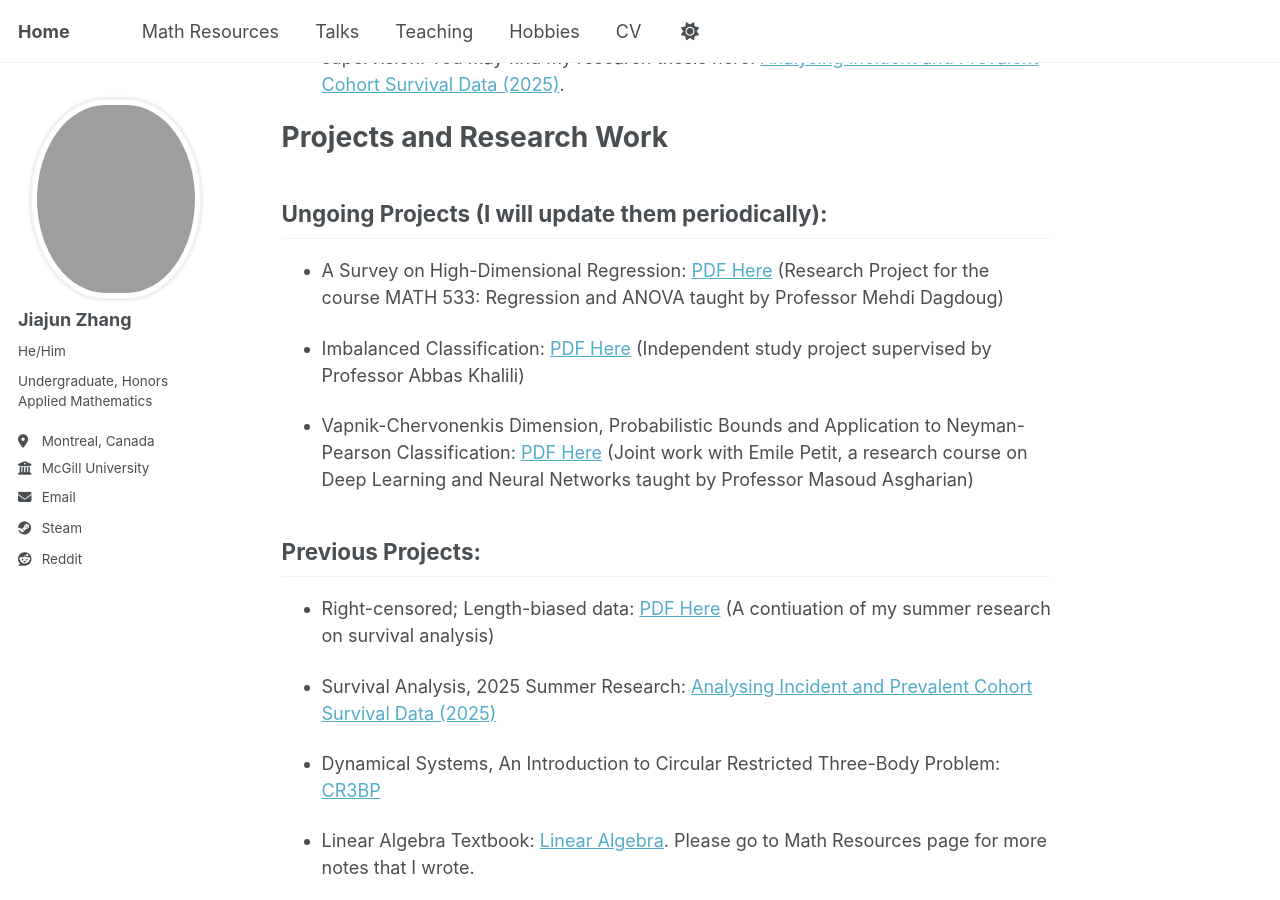
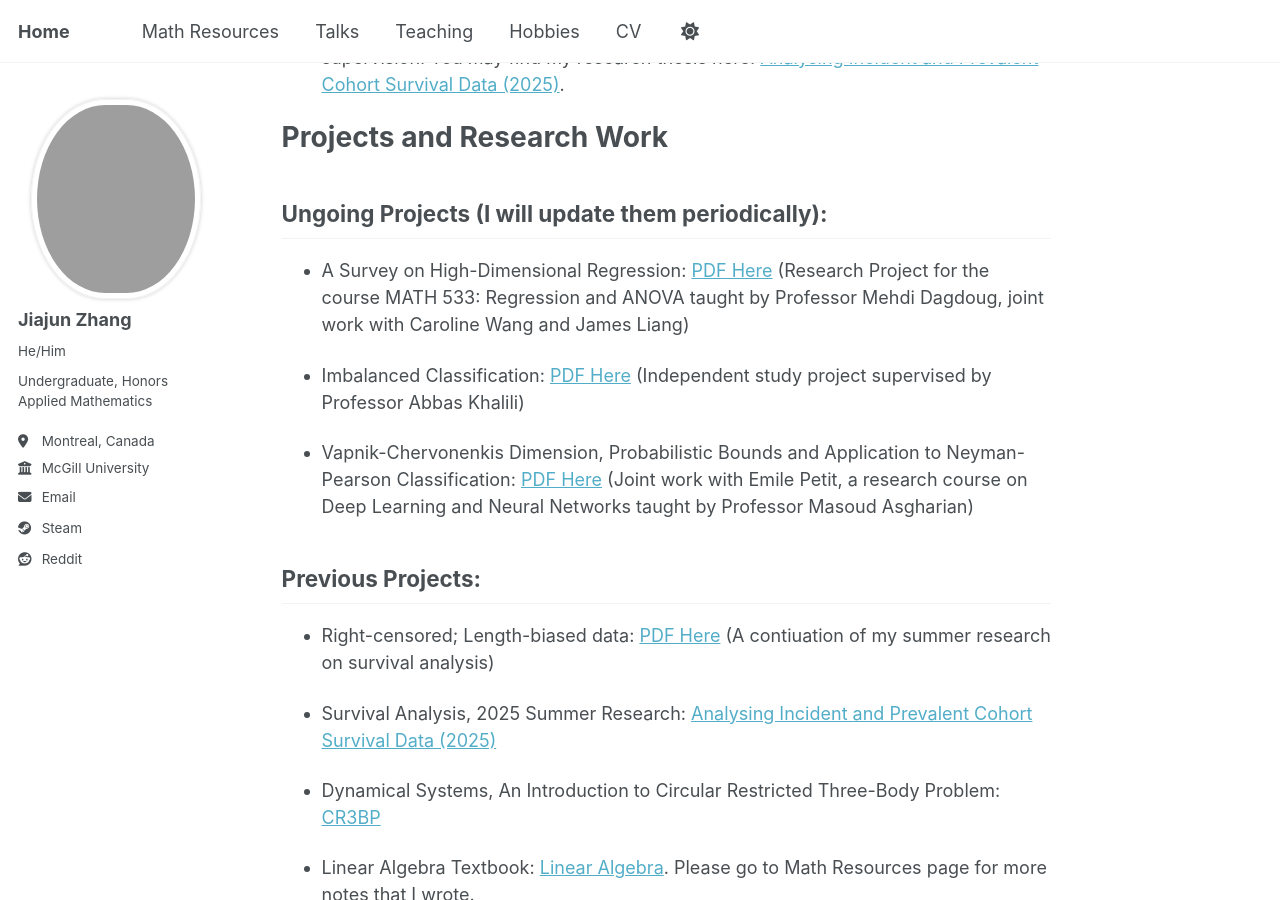
Before and after one commit to JohanssonRein/JohanssonRein.github.io, a Jekyll site: the page built from _pages/about.md, in a window 1280 px wide and 900 px high, scrolled down 448 px. Built offline with Jekyll 4.4.1, drawn with Linux system fonts in a browser that asks for light colours.

Commit message:
Update about.md

```diff
--- a/_pages/about.md
+++ b/_pages/about.md
@@ -22,7 +22,7 @@ redirect_from:
 
 ## Ungoing Projects (I will update them periodically):
 
-* A Survey on High-Dimensional Regression: [PDF Here](/files/survey_hdr.pdf) (Research Project for the course MATH 533: Regression and ANOVA taught by Professor Mehdi Dagdoug)
+* A Survey on High-Dimensional Regression: [PDF Here](/files/survey_hdr.pdf) (Research Project for the course MATH 533: Regression and ANOVA taught by Professor Mehdi Dagdoug, joint work with Caroline Wang and James Liang)
 
 * Imbalanced Classification: [PDF Here](/files/imbalanced_classification.pdf) (Independent study project supervised by Professor Abbas Khalili)
 
```
